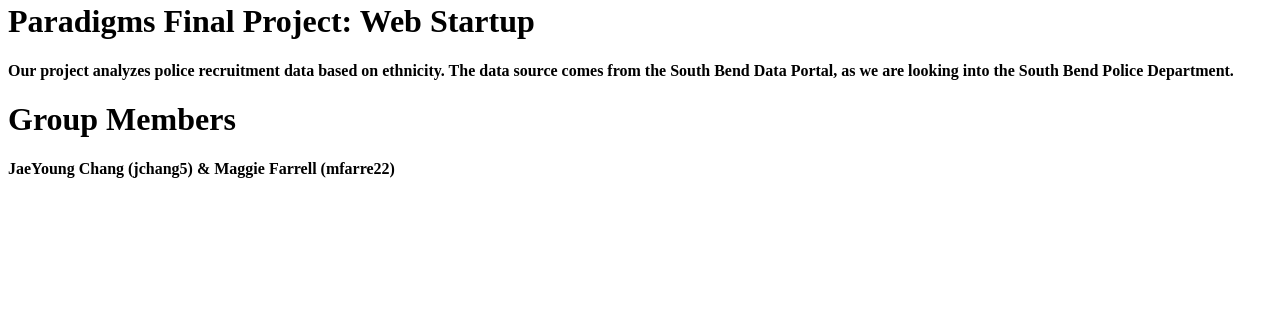
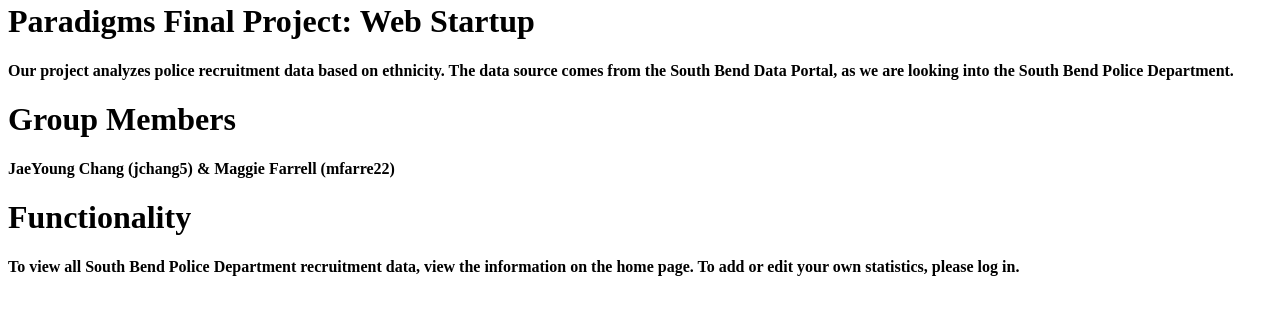
Before and after one commit to jaeyoungchang5/client-server-project, a plain HTML site: page client/scripts/about-us/index.html in a window 1280 px wide. Shown: the part 80-394 px from the top of the page. Drawn offline with Linux system fonts and the light colour scheme.

Commit message:
Update index.html

```diff
--- a/client/scripts/about-us/index.html
+++ b/client/scripts/about-us/index.html
@@ -9,6 +9,8 @@
         <h4>Our project analyzes police recruitment data based on ethnicity. The data source comes from the South Bend Data Portal, as we are looking into the South Bend Police Department.</h4>
         <h1>Group Members</h1>
         <h4>JaeYoung Chang (jchang5) & Maggie Farrell (mfarre22)</h4>
+        <h1>Functionality</h1>
+        <h4>To view all South Bend Police Department recruitment data, view the information on the home page. To add or edit your own statistics, please log in.</h4>
     </body>
 
 </html>
```
